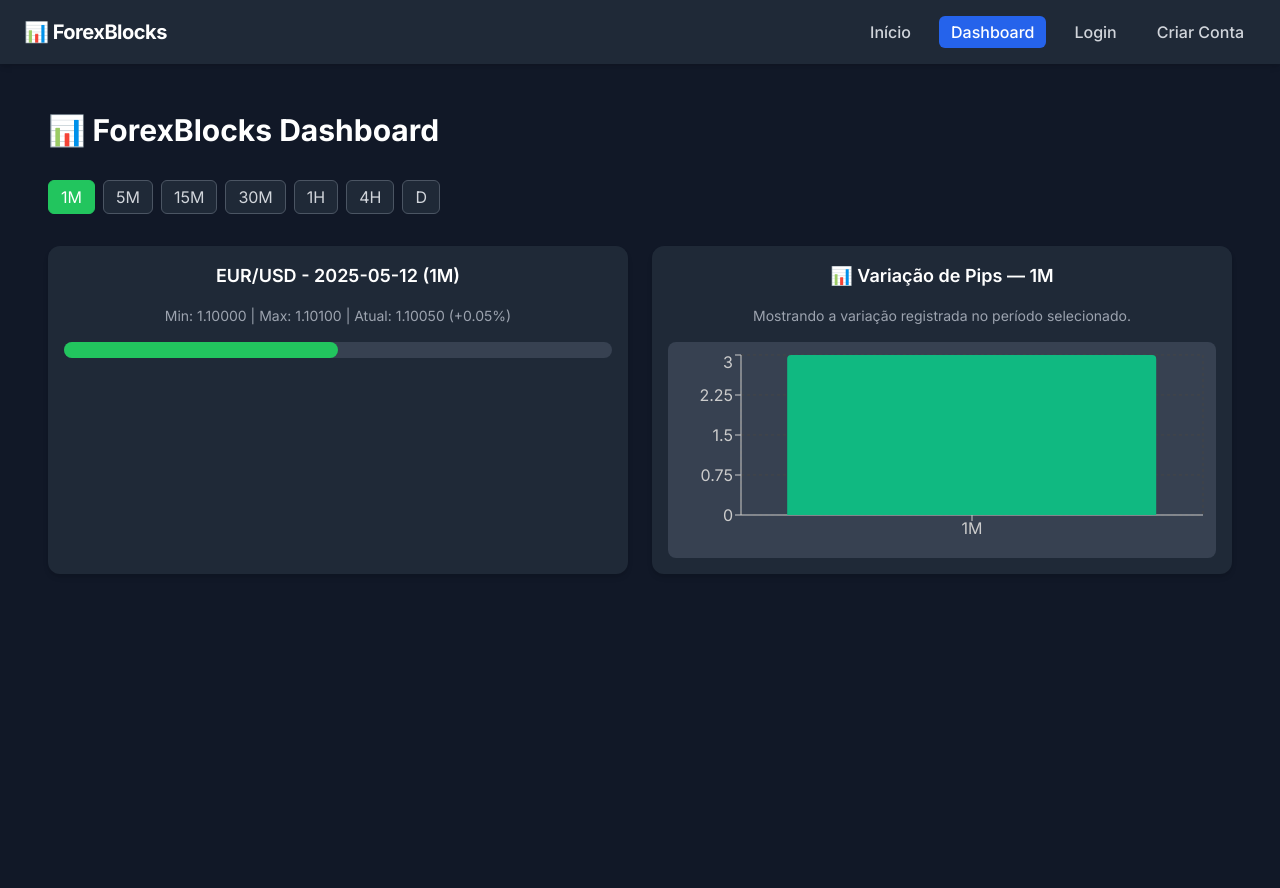
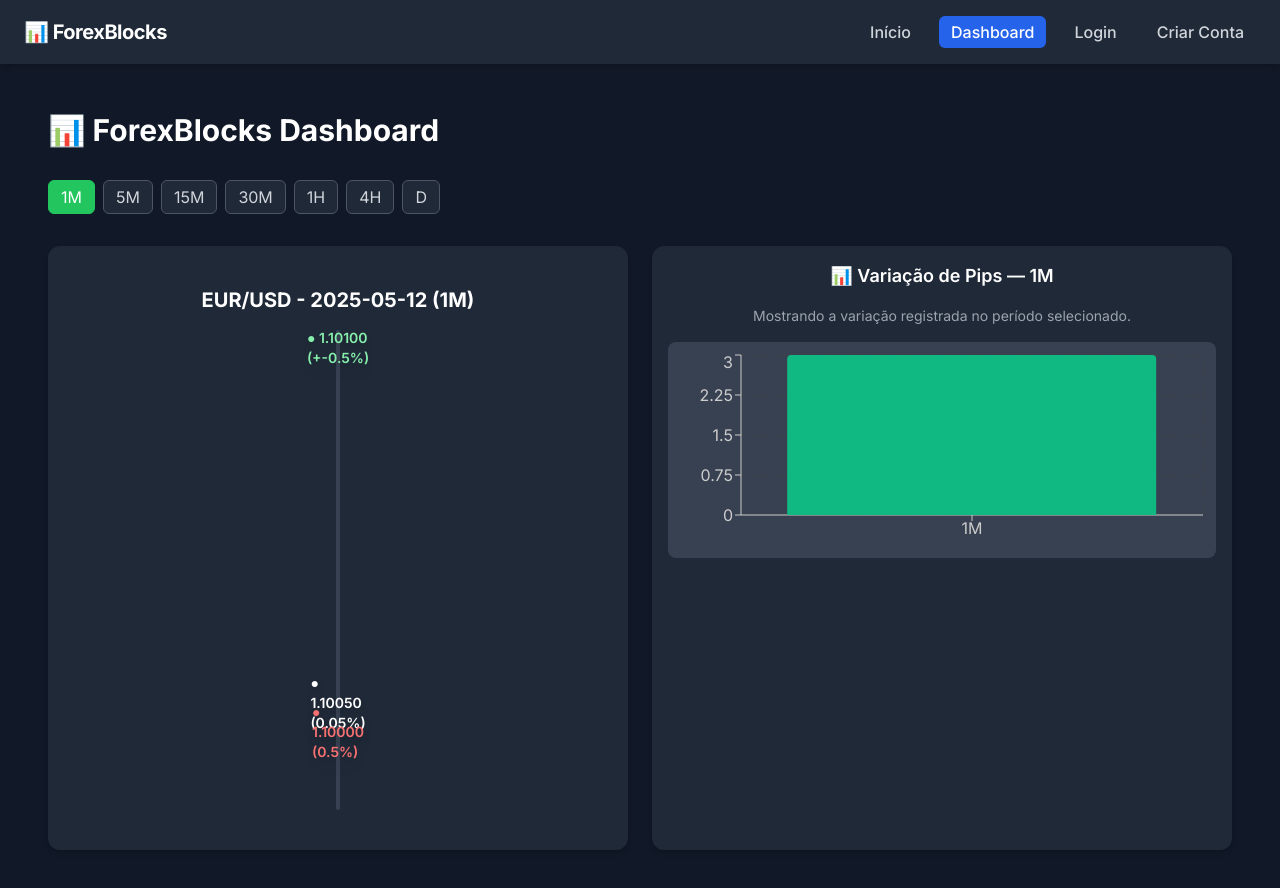
Before and after one commit to TulioBuarque/meusite-nextjs, a Next.js app: page /dashboard in a window 1280 px wide. Shown: the top 888 px of the page. Built offline with nearby package versions, Linux system fonts and the light colour scheme.

Commit message:
Update DailyRangeIndicator.tsx

```diff
--- a/src/components/kpis/DailyRangeIndicator.tsx
+++ b/src/components/kpis/DailyRangeIndicator.tsx
@@ -14,21 +14,35 @@ const mockPriceData: Record<string, { asset: string; date: string; min: number;
 
 export function DailyRangeIndicator() {
   const timeframe = useTimeframeStore((state) => state.selectedTimeframe)
-  const { asset, date, min, max, current, changeFromOpen } = mockPriceData[timeframe]
+  const { asset, date, min, max, current, changeFromOpen, changeFromMin, changeFromMax } = mockPriceData[timeframe]
 
-  const progress = ((current - min) / (max - min)) * 100
+  const safeMin = min
+  const safeMax = Math.abs(max - min) < 0.01 ? min + 0.01 : max
+
+  const position = (value: number) => {
+    const raw = ((value - safeMin) / (safeMax - safeMin)) * 80 + 10
+    return Math.max(10, Math.min(raw, 90))
+  }
+
+  const posMax = 90
+  const posCurrent = position(current)
+  const posMin = 10
+
+  const labelStyle = "absolute left-1/2 -translate-x-1/2 text-sm font-semibold drop-shadow-lg"
 
   return (
-    <div className="space-y-4">
-      <h3 className="text-lg font-semibold text-center">{asset} - {date} ({timeframe})</h3>
-      <p className="text-center text-sm text-gray-400">
-        Min: {min.toFixed(5)} | Max: {max.toFixed(5)} | Atual: {current.toFixed(5)} ({changeFromOpen > 0 ? '+' : ''}{changeFromOpen}%)
-      </p>
-      <div className="relative w-full bg-gray-700 rounded-full h-4">
-        <div
-          className="bg-green-500 h-4 rounded-full transition-all"
-          style={{ width: `${progress}%` }}
-        ></div>
+    <div className="flex flex-col items-center my-6 w-full">
+      <h3 className="text-xl font-bold mb-4">{asset} - {date} ({timeframe})</h3>
+      <div className="relative bg-gray-700 w-1 rounded" style={{ height: '60vh', maxHeight: '80vh' }}>
+        <div className={`${labelStyle} text-green-300`} style={{ bottom: `${posMax}%`, marginBottom: '10px' }}>
+          ● {max.toFixed(5)} (+{changeFromMax}%)
+        </div>
+        <div className={`${labelStyle} text-white`} style={{ bottom: `${posCurrent}%`, marginBottom: '10px' }}>
+          ● {current.toFixed(5)} ({changeFromOpen}%)
+        </div>
+        <div className={`${labelStyle} text-red-400`} style={{ bottom: `${posMin}%`, marginTop: '10px' }}>
+          ● {min.toFixed(5)} ({changeFromMin}%)
+        </div>
       </div>
     </div>
   )
```
